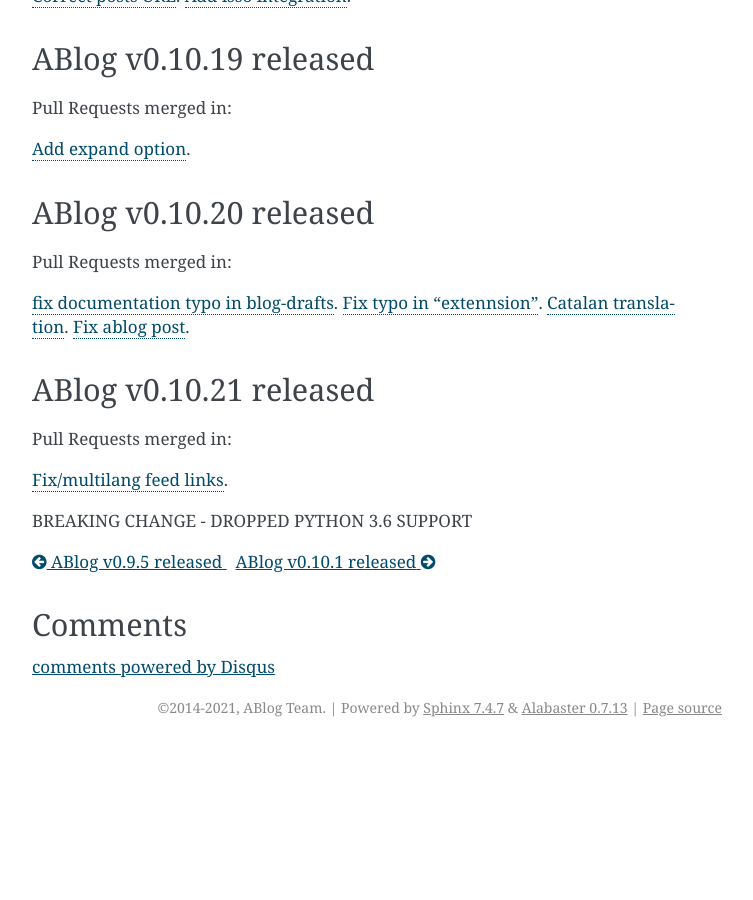
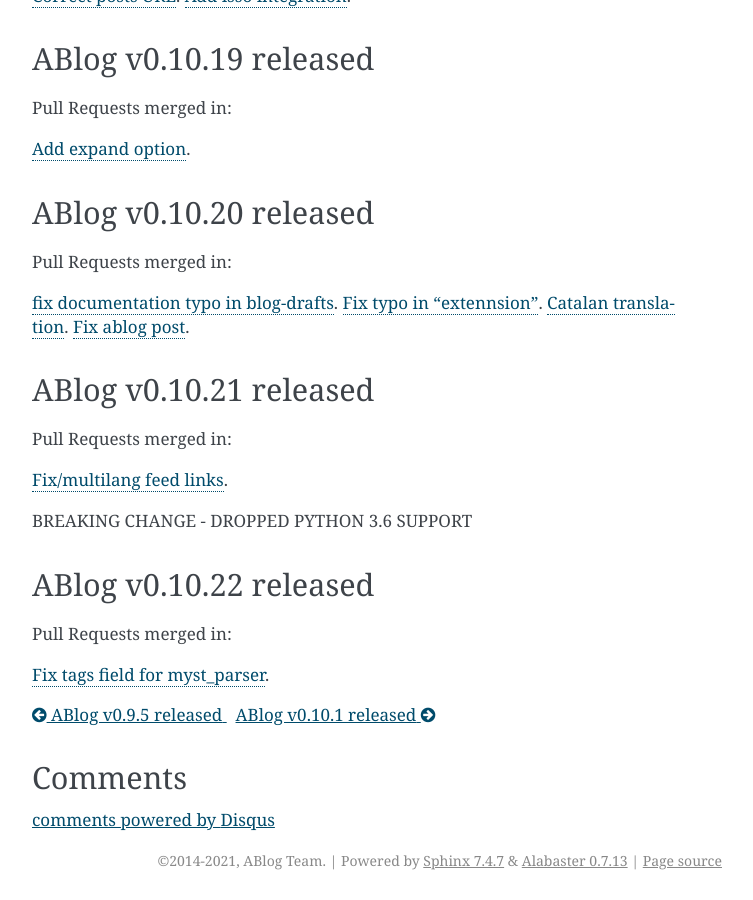
Before and after one commit to sunpy/ablog, a Sphinx documentation site: the page built from docs/release/ablog-v0.10-released.rst, in a window 1280 px wide and 900 px high, scrolled down 3428 px. Shown: the whole window, without its empty margins (388-1141 px from the left). Built offline with Sphinx 7.4.7, drawn with Linux system fonts in a browser that asks for light colours; comment, search, counter and statistics services are not loaded; before the commit the page ends 4175 px from its top, so only the background shows below that; some of the changed text lies outside the part shown.

Commit message:
Update ablog-v0.10-released.rst

```diff
--- a/docs/release/ablog-v0.10-released.rst
+++ b/docs/release/ablog-v0.10-released.rst
@@ -274,3 +274,14 @@
 `Fix/multilang feed links <https://github.com/sunpy/ablog/pull/116>`__.
 
 BREAKING CHANGE - DROPPED PYTHON 3.6 SUPPORT
+
+ABlog v0.10.22 released
+-----------------------
+.. post:: Jan 1, 2022
+   :author: Nabil
+   :category: Release
+   :location: World
+
+Pull Requests merged in:
+
+`Fix tags field for myst_parser <https://github.com/sunpy/ablog/pull/119>`__.
```
